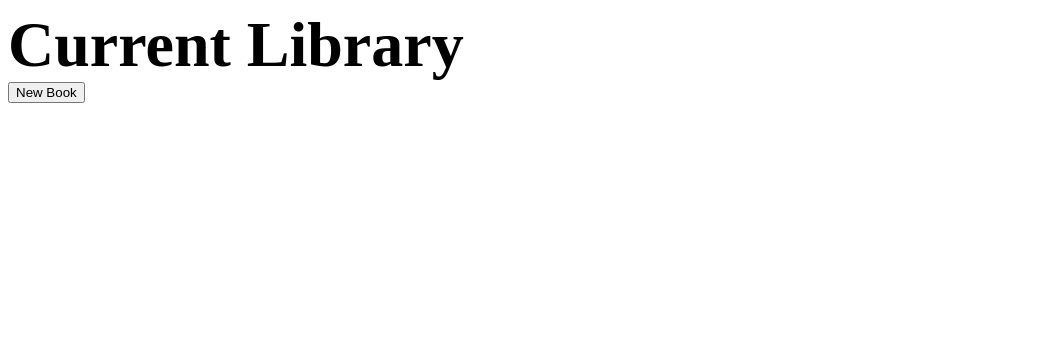
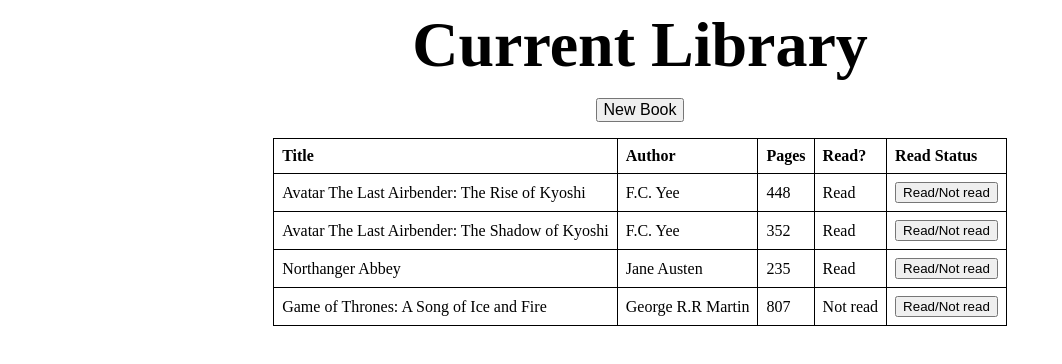
Before and after one commit to jesusito3/library, a plain HTML site: page index.html in a window 1280 px wide. Shown: the whole page, without its empty margins (0-1062 px from the left). Drawn offline with Linux system fonts and the light colour scheme.

Commit message:
Create table, add new books to library

```diff
--- a/index.html
+++ b/index.html
@@ -11,8 +11,49 @@
     <header>Current Library</header>
     <div class="books">
         <button id="new-book">New Book</button>
+        <table id="table">
+            <thead>
+                <tr>
+                    <th>Title</th>
+                    <th>Author</th>
+                    <th>Pages</th>
+                    <th>Read?</th>
+                    <th>Read Status</th>
+                </tr>
+            </thead>
+            <tbody>
+                <tr>
+                    <td>Avatar The Last Airbender: The Rise of Kyoshi</td>
+                    <td>F.C. Yee</td>
+                    <td>448</td>
+                    <td>Read</td>
+                    <td><button>Read/Not read</button></td>
+                </tr>
+                <tr>
+                    <td>Avatar The Last Airbender: The Shadow of Kyoshi</td>
+                    <td>F.C. Yee</td>
+                    <td>352</td>
+                    <td>Read</td>
+                    <td><button>Read/Not read</button></td>
+                </tr>
+                <tr>
+                    <td>Northanger Abbey</td>
+                    <td>Jane Austen</td>
+                    <td>235</td>
+                    <td>Read</td>
+                    <td><button>Read/Not read</button></td>
+                </tr>
+                <tr>
+                    <td>Game of Thrones: A Song of Ice and Fire</td>
+                    <td>George R.R Martin</td>
+                    <td>807</td>
+                    <td>Not read</td>
+                    <td><button>Read/Not read</button></td>
+                </tr>
+            </tbody>
+        </table>
         <dialog id="dialog">
-            <form method="post">
+            <form id="form" method="post">
                 <fieldset>
                     <label for="title">Title:</label>
                     <input type="text" id="title" name="title">
@@ -23,7 +64,7 @@
                     <label for="pages">Pages:</label>
                     <input type="number" id="pages" name="pages">
 
-                    <label for="read">Read?:</label>
+                    <label for="read">Read/Not read?:</label>
                     <input type="text" id="read" name="read">
                 </fieldset>
                 <input type="submit" id="submit" value="Submit" />
--- a/javascrpit.js
+++ b/javascrpit.js
@@ -15,8 +15,23 @@ function addBookToLibrary(title, author, pages, read) {
     myLibrary.push(newBook);
 }
 
+const table = document.getElementById("table");
+
 function display() {
     for(i = 0; i < myLibrary.length; i++) {
+        let row = table.insertRow(-1);
+
+        let titleColumn = row.insertCell(0);
+        let authorColumn = row.insertCell(1);
+        let pagesColumn = row.insertCell(2);
+        let readColumn = row.insertCell(3);
+        let readBtnColumn = row.insertCell(4);
+
+        titleColumn.innerHTML = Book.title;
+        authorColumn.innerHTML = Book.author;
+        pagesColumn.innerHTML = Book.pages;
+        readColumn.innerHTML = Book.read;
+
         console.log(myLibrary[i]);
     }
 }
@@ -30,6 +45,11 @@ newBookButton.addEventListener("click", () => {
 });
 
 submitButton.addEventListener("click", (event) => {
+    let titleInput = document.getElementById("title");
+    let authorInput = document.getElementById("author");
+    let pagesInput = document.getElementById("pages");
+    let readInput = document.getElementById("read");
+    addBookToLibrary(titleInput.value, authorInput.value, pagesInput.value, readInput.value);
     event.preventDefault();
     dialog.close();
 })
--- a/style.css
+++ b/style.css
@@ -1,4 +1,30 @@
+* {
+    text-align: center;
+}
+
 header {
     font-weight: 900;
     font-size: 64px;
 }
+
+#new-book {
+    margin: 16px;
+    font-size: 16px;
+}
+
+table {
+    border-collapse: collapse;
+    margin-left: auto;
+    margin-right: auto;
+}
+
+td, th {
+    border: 1px solid black;
+    padding: 0.5rem;
+    text-align: left;
+}
+
+#submit {
+    margin-top: 8px;
+    font-size: 16px;
+}
```
